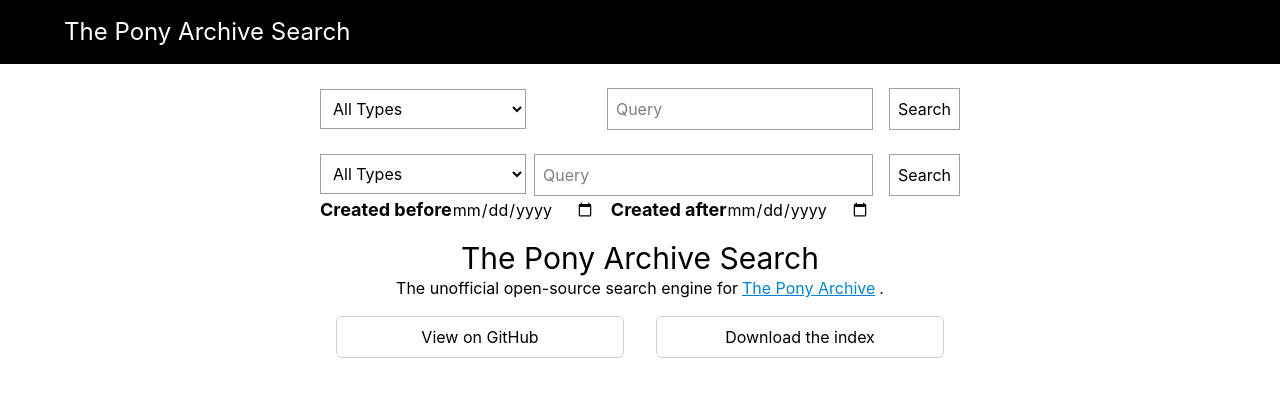
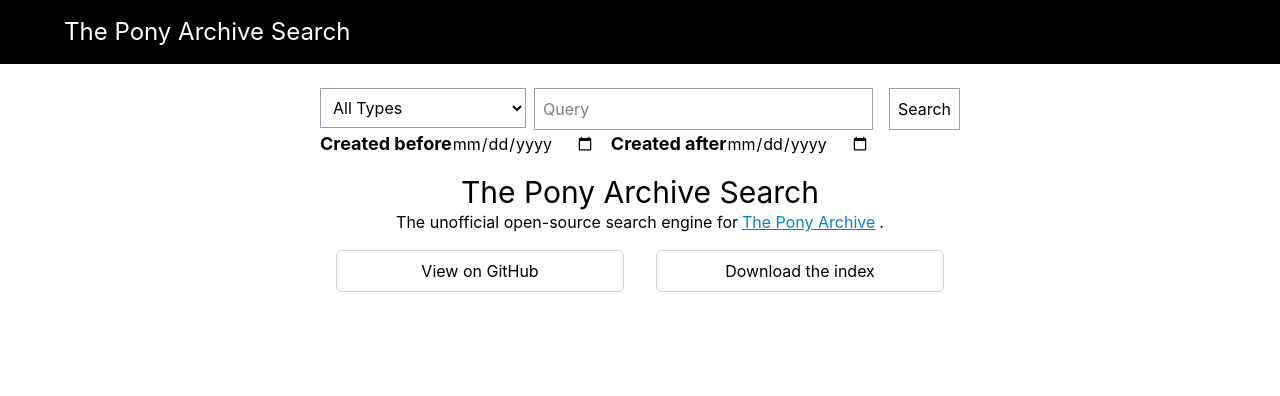
Before and after one commit to compscitwilight/tpa-search, a React (Vite) app in the folder client/: page / in a window 1280 px wide. Shown: the top 396 px of the page. Built offline with nearby package versions, Linux system fonts and the light colour scheme.

Commit message:
remove search from layout

```diff
--- a/client/src/main.tsx
+++ b/client/src/main.tsx
@@ -13,23 +13,6 @@
       <div className="bg-black text-white py-4 lg:px-16">
         <a className="text-2xl text-nowrap" href="/">The Pony Archive Search</a>
       </div>
-      <form action="/search" className="flex flex-col lg:flex-row items-center gap-2 mt-6 lg:w-1/2 m-auto" method="GET">
-        <div className="flex-1">
-          <select className="border border-gray-400 p-2 cursor-pointer outline-none" name="type">
-            <option>All Types</option>
-            <option value="Image">Images</option>
-            <option value="Video">Videos</option>
-            <option value="Audio">Audio</option>
-            <option value="Text">Text</option>
-            <option value="Compressed">Compressed/Archives</option>
-            <option value="Unknown">Other</option>
-          </select>
-        </div>
-        <div className="flex flex-col lg:flex-row gap-4">
-          <input className="border border-gray-400 p-2 outline-none" placeholder="Query" name="q" type="text" required />
-          <button className="border border-gray-400 p-2 cursor-pointer" type="submit">Search</button>
-        </div>
-      </form>
       <Routes>
         <Route path="/" element={<Home />} />
         <Route path="/search" element={<Search />} />
```
